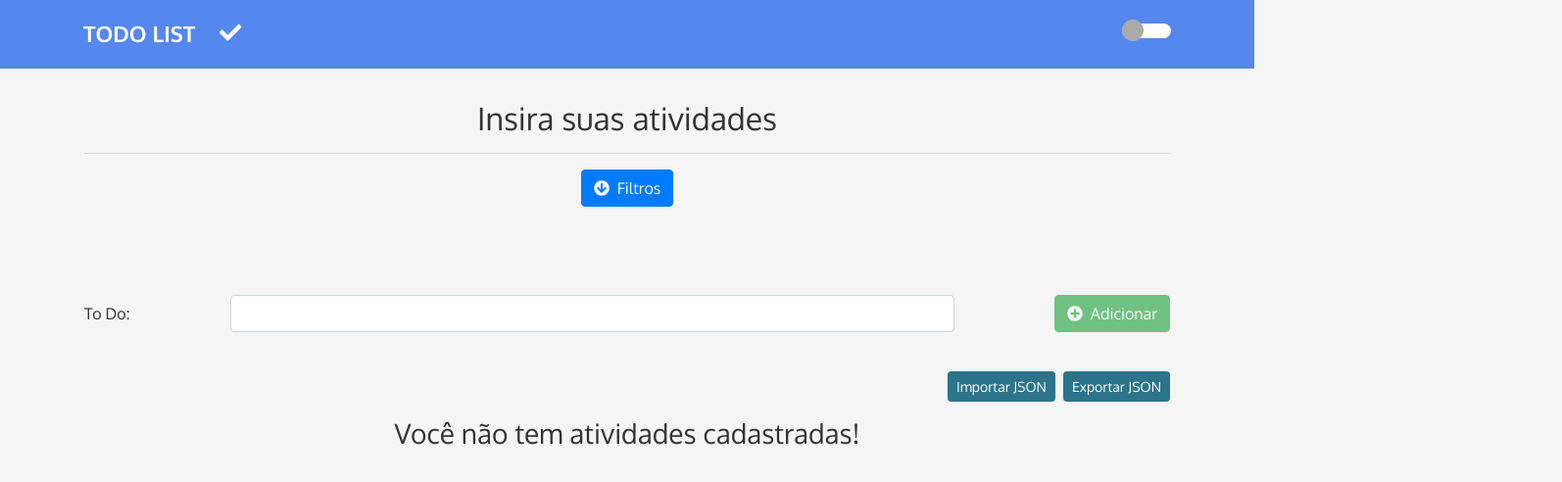
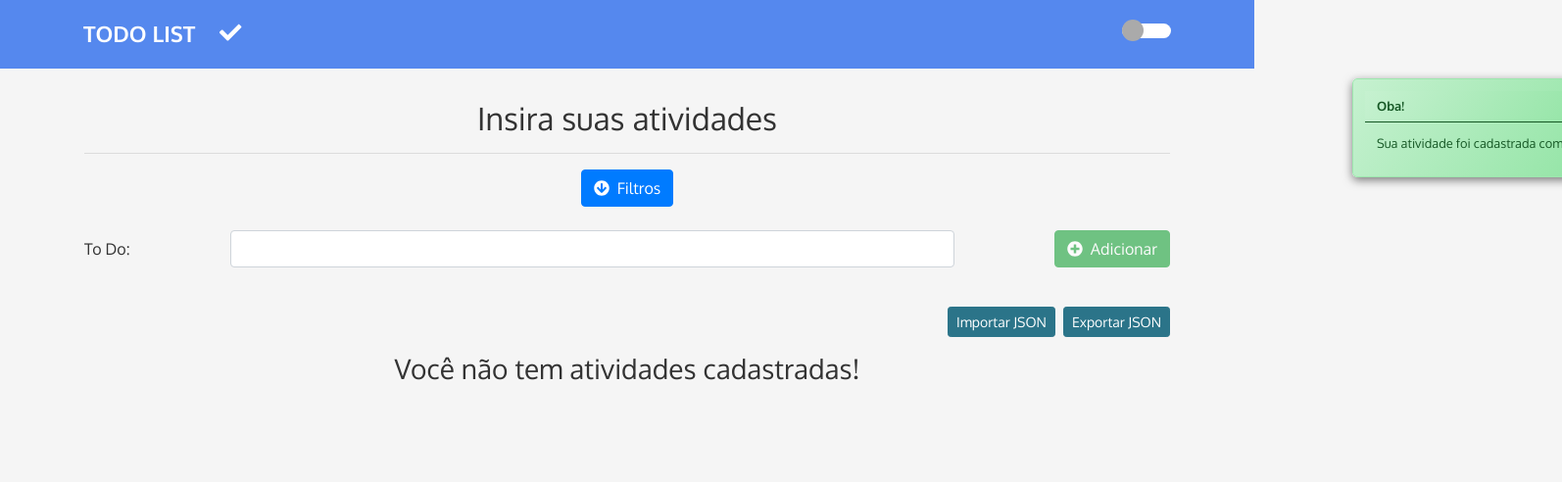
Before and after one commit to carlos-HFC/TodoList, a React (Create React App) app: page / in a window 1280 px wide. Shown: the top 492 px of the page at 98% size, 1594 px wide, since content can reach past the window. Built offline with nearby package versions, Linux system fonts and the light colour scheme.

Commit message:
novo state; Notification; title

```diff
--- a/src/components/AddItem.tsx
+++ b/src/components/AddItem.tsx
@@ -1,58 +1,41 @@
 import { FormEvent, useState } from 'react'
 import { FaPlusCircle } from 'react-icons/fa'
 
-import { Button } from '.'
+import { Button, Notification } from '.'
 
 interface TodoProps {
    add: (param: string) => string
 }
 
-export default function AddItem({ add }: TodoProps) {
+const AddItem: React.FC<TodoProps> = ({ add }) => {
    const [todo, setTodo] = useState("")
    const [show, setShow] = useState(false)
-   const [msg, setMsg] = useState({
-      header: "",
-      body: "",
-      style: "",
-   })
+   const [exists, setExists] = useState(false)
 
    function handleSubmitTodo(e: FormEvent) {
       e.preventDefault()
       const adicionar = add(todo.trim())
 
+      setShow(true)
+
       if (adicionar === "Erro") {
-         setShow(true)
-         setMsg({
-            style: "danger",
-            header: "Oopss...",
-            body: "Essa atividade já está cadastrada!"
-         })
+         setExists(true)
          setTimeout(() => setShow(false), 3000)
          return null
       } else {
-         setShow(true)
-         setMsg({
-            style: "success",
-            header: "Oba!",
-            body: "Sua atividade foi cadastrada com sucesso!"
-         })
+         setExists(false)
          setTimeout(() => setShow(false), 3000)
          setTodo("")
       }
    }
 
    return (
-      <section className="mt-5">
-         <div className={`notification alert notification-${msg.style}`} style={show ? { right: "2%" } : { right: -400 }}>
-            <div className={`notification-header-${msg.style}`}>
-               <strong className="mr-auto">{msg.header}</strong>
-            </div>
-            <div className="notification-body">{msg.body}</div>
-         </div>
+      <section className="mt-4">
+         <Notification show={show} exists={exists} />
          <div className="row mb-3">
             <form className="col-12 form-inline justify-content-between" onSubmit={handleSubmitTodo}>
-               <label htmlFor="todo" className="col-form-label mb-2">To Do:</label>
-               <input type="text" id="todo" className="form-control col-12 col-md-8 mb-2" minLength={1} autoComplete="off"
+               <label htmlFor="todo" title="Insira título da atividade" className="col-form-label mb-2">To Do:</label>
+               <input type="text" id="todo" title="Insira título da atividade" className="form-control col-12 col-md-8 mb-2" minLength={1} autoComplete="off"
                   value={todo} onChange={e => setTodo(e.target.value)}
                />
                <Button background="success" className="my-query__btn mb-2" title="Adicionar tarefa" disabled={!todo.trim()}>
@@ -63,3 +46,5 @@ export default function AddItem({ add }: TodoProps) {
       </section>
    )
 }
+
+export default AddItem
```
